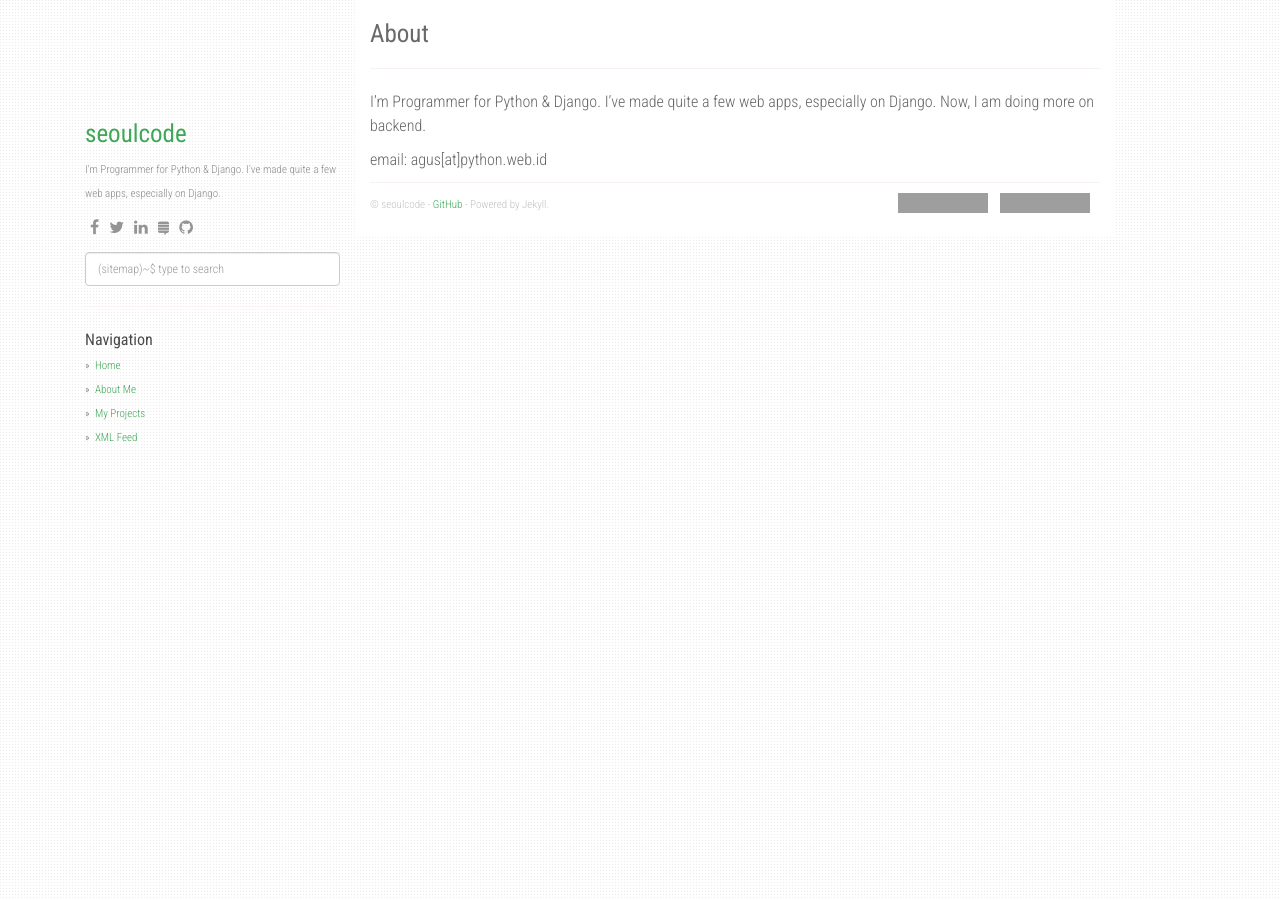
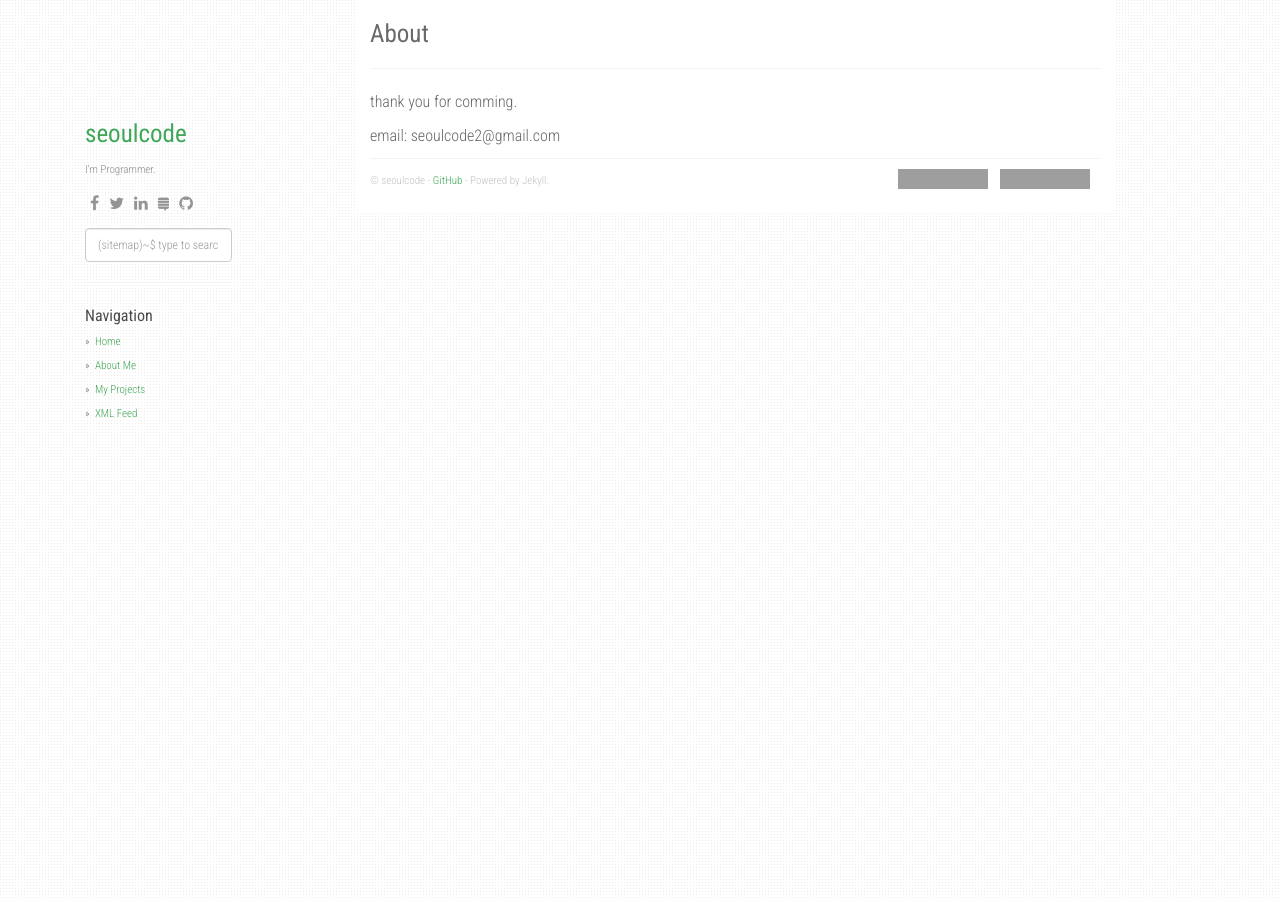
Before and after one commit to seoulcode/seoulcode.github.io, a Jekyll site: the page built from about.md, in a window 1280 px wide. Built offline with Jekyll 4.4.1, drawn with Linux system fonts in a browser that asks for light colours; nearby versions of some CDN libraries; grey boxes are pictures that could not be loaded.

Commit message:
modify default name

```diff
--- a/_config.yml
+++ b/_config.yml
@@ -2,9 +2,9 @@ title: Stack Problems
 description: My Personal Stack Problems
 author: seoulcode
 github: https://github.com/seoulcode
-about: I'm Programmer for Python & Django. I've made quite a few web apps, especially on Django.
+about: I'm Programmer.
 disqus_shortname: stackproblems
-google_analytics: UA-XXXXXXXX-Y
+google_analytics: KR
 
 enableTags: true
 tagarray: []
--- a/_layouts/default.html
+++ b/_layouts/default.html
@@ -150,8 +150,8 @@ layout: compress
             - <a href="{{ site.github }}">{{ site.github }}</a> - Powered by Jekyll.
           {% endif %}
           <div class="btn-github" style="float:right;">
-            <iframe src="https://ghbtns.com/github-btn.html?user=agusmakmun&repo=agusmakmun.github.io&type=star&count=true" frameborder="0" scrolling="0" width="100" height="20px"></iframe>
-            <iframe src="https://ghbtns.com/github-btn.html?user=agusmakmun&repo=agusmakmun.github.io&type=fork&count=true" frameborder="0" scrolling="0" width="100" height="20px"></iframe>
+            <iframe src="https://ghbtns.com/github-btn.html?user=agusmakmun&repo=seoulcode.github.io&type=star&count=true" frameborder="0" scrolling="0" width="100" height="20px"></iframe>
+            <iframe src="https://ghbtns.com/github-btn.html?user=agusmakmun&repo=seoulcode.github.io&type=fork&count=true" frameborder="0" scrolling="0" width="100" height="20px"></iframe>
           </div>
         </footer>
       </div>
--- a/about.md
+++ b/about.md
@@ -4,6 +4,6 @@ title: About
 permalink: /about/
 ---
 
-I'm Programmer for Python & Django. I've made quite a few web apps, especially on Django. Now, I am doing more on backend.
+thank you for comming.
 
-email: agus[at]python.web.id
+email: seoulcode2@gmail.com
```
Also changed, not shown: README.md.
